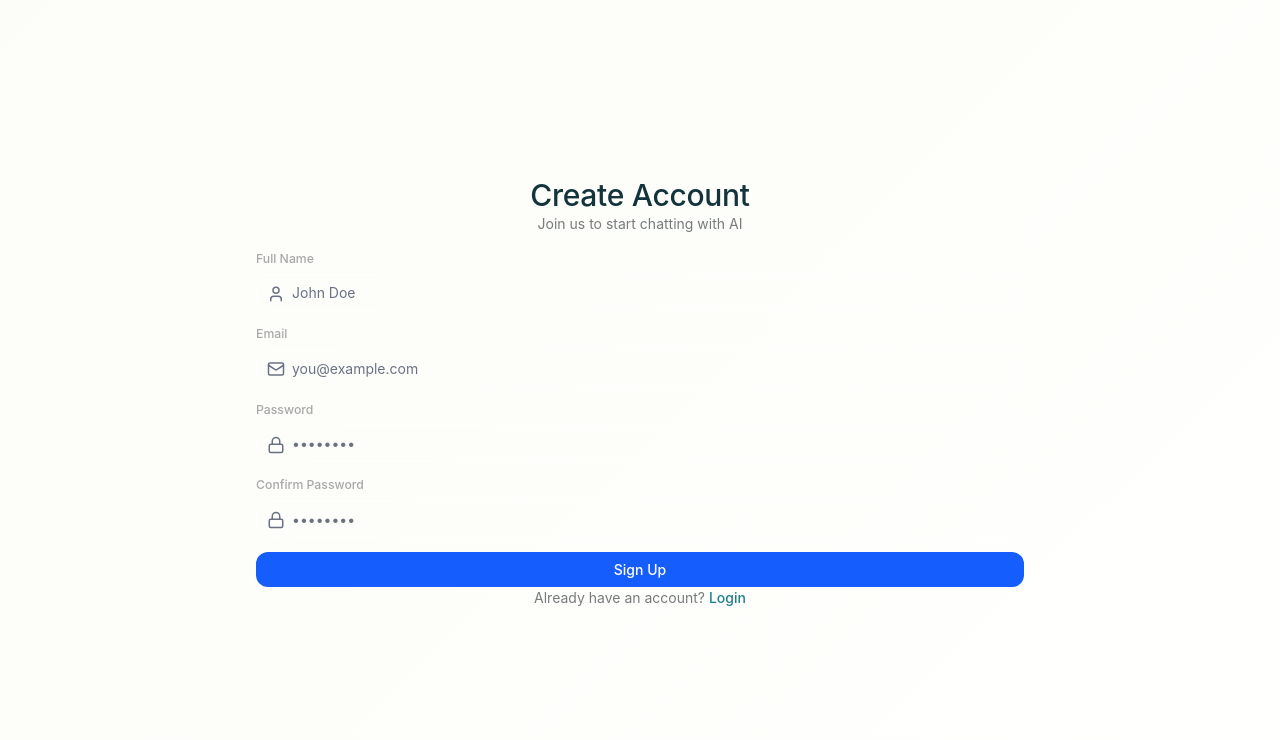
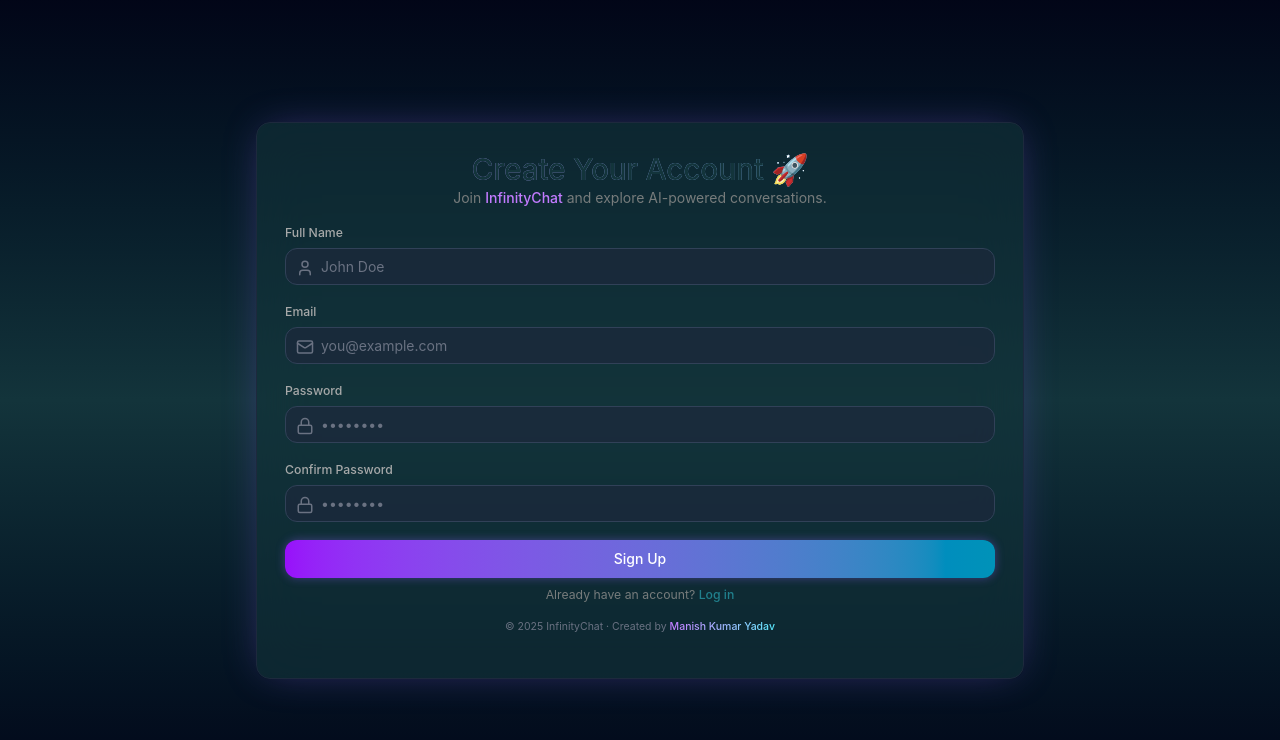
Before and after one commit to Manish-Yadav77/InfinityChat, a React (Vite) app in the folder Frontend/: page /signup in a window 1280 px wide. Shown: the top 740 px of the page. Built offline with nearby package versions, Linux system fonts and the light colour scheme; a web font is replaced by a local one.

Commit message:
InfinityChat

```diff
--- a/Frontend/src/pages/Login.jsx
+++ b/Frontend/src/pages/Login.jsx
@@ -13,7 +13,7 @@ export default function Login() {
   const handleChange = (e) => {
     setFormData({
       ...formData,
-      [e.target.name]: e.target.value
+      [e.target.name]: e.target.value,
     });
     setClientError('');
   };
@@ -34,21 +34,25 @@ export default function Login() {
   };
 
   return (
-    <div className="min-h-screen bg-dark-bg flex items-center justify-center px-4">
-      <div className="w-full max-w-md">
+    <div className="min-h-screen bg-linear-to-b from-slate-950 via-slate-900 to-slate-950 flex items-center justify-center px-4 sm:px-6">
+      <div className="w-full max-w-md backdrop-blur-xl bg-slate-900/60 border border-slate-800 rounded-2xl p-8 shadow-[0_0_40px_-10px_rgba(99,102,241,0.5)] transition-all duration-300">
 
         {/* Header */}
         <div className="text-center mb-8">
-          <h1 className="text-3xl font-bold text-white mb-2">Welcome Back</h1>
-          <p className="text-gray-400">Sign in to your account to continue</p>
+          <h1 className="text-4xl font-bold mb-3 bg-linear-to-r from-purple-400 to-cyan-300 bg-clip-text text-transparent">
+            Welcome Back 👋
+          </h1>
+          <p className="text-gray-400 text-sm sm:text-base">
+            Log in to continue your <span className="text-purple-400 font-medium">InfinityChat</span> journey.
+          </p>
         </div>
 
         {/* Form */}
-        <form onSubmit={handleSubmit} className="space-y-4">
+        <form onSubmit={handleSubmit} className="space-y-5">
 
           {/* Error Message */}
           {(clientError || error) && (
-            <div className="p-3 bg-red-500/20 border border-red-500 text-red-400 rounded-lg text-sm">
+            <div className="p-3 bg-red-500/10 border border-red-500/30 text-red-400 rounded-lg text-sm text-center">
               {clientError || error}
             </div>
           )}
@@ -65,8 +69,9 @@ export default function Login() {
                 onChange={handleChange}
                 required
                 placeholder="you@example.com"
-                className="w-full pl-10 pr-4 py-2 bg-dark-secondary border border-dark-tertiary
-                           rounded-lg text-white placeholder-gray-500 focus:outline-none focus:border-blue-500"
+                className="w-full pl-10 pr-4 py-2 bg-slate-800/70 border border-slate-700
+                           rounded-lg text-white placeholder-gray-500 focus:outline-none
+                           focus:border-purple-500 focus:ring-1 focus:ring-purple-500 transition-all"
               />
             </div>
           </div>
@@ -83,8 +88,9 @@ export default function Login() {
                 onChange={handleChange}
                 required
                 placeholder="••••••••"
-                className="w-full pl-10 pr-4 py-2 bg-dark-secondary border border-dark-tertiary
-                           rounded-lg text-white placeholder-gray-500 focus:outline-none focus:border-blue-500"
+                className="w-full pl-10 pr-4 py-2 bg-slate-800/70 border border-slate-700
+                           rounded-lg text-white placeholder-gray-500 focus:outline-none
+                           focus:border-purple-500 focus:ring-1 focus:ring-purple-500 transition-all"
               />
             </div>
           </div>
@@ -93,8 +99,10 @@ export default function Login() {
           <button
             type="submit"
             disabled={loading}
-            className="w-full py-2 bg-blue-600 hover:bg-blue-700 disabled:bg-blue-600/50
-                      text-white font-semibold rounded-lg transition flex items-center justify-center gap-2"
+            className="w-full py-2.5 bg-linear-to-r from-purple-600 to-cyan-600
+                      hover:from-purple-500 hover:to-cyan-500 disabled:opacity-60
+                      text-white font-semibold rounded-lg transition-all flex items-center
+                      justify-center gap-2 shadow-[0_0_10px_rgba(139,92,246,0.4)] hover:shadow-[0_0_15px_rgba(139,92,246,0.6)]"
           >
             {loading && <Loader size={18} className="animate-spin" />}
             {loading ? 'Logging in...' : 'Login'}
@@ -102,11 +110,22 @@ export default function Login() {
         </form>
 
         {/* Sign Up Link */}
-        <p className="text-center text-gray-400 mt-6">
-          Don't have an account?{' '}
-          <Link to="/signup" className="text-blue-500 hover:text-blue-400 font-medium">
+        <p className="text-center text-gray-400 mt-8 text-sm">
+          Don’t have an account?{' '}
+          <Link
+            to="/signup"
+            className="text-purple-400 hover:text-purple-300 font-medium transition-all"
+          >
             Sign up
           </Link>
+        </p>
+
+        {/* Footer Note */}
+        <p className="text-center text-gray-500 text-xs mt-6">
+          © {new Date().getFullYear()} InfinityChat · Designed by{' '}
+          <span className="text-transparent bg-clip-text bg-linear-to-r from-purple-400 to-cyan-300 font-semibold">
+            Manish Kumar Yadav
+          </span>
         </p>
       </div>
     </div>
--- a/Frontend/src/pages/SignUp.jsx
+++ b/Frontend/src/pages/SignUp.jsx
@@ -10,7 +10,7 @@ export default function SignUp() {
     name: '',
     email: '',
     password: '',
-    confirmPassword: ''
+    confirmPassword: '',
   });
   const [loading, setLoading] = useState(false);
   const [clientError, setClientError] = useState('');
@@ -18,7 +18,7 @@ export default function SignUp() {
   const handleChange = (e) => {
     setFormData({
       ...formData,
-      [e.target.name]: e.target.value
+      [e.target.name]: e.target.value,
     });
     setClientError('');
   };
@@ -27,7 +27,6 @@ export default function SignUp() {
     e.preventDefault();
     setClientError('');
 
-    // Validate
     if (formData.password !== formData.confirmPassword) {
       setClientError('Passwords do not match');
       return;
@@ -39,12 +38,11 @@ export default function SignUp() {
     }
 
     setLoading(true);
-
     try {
       await signup({
         name: formData.name,
         email: formData.email,
-        password: formData.password
+        password: formData.password,
       });
       navigate('/home');
     } catch (error) {
@@ -55,21 +53,24 @@ export default function SignUp() {
   };
 
   return (
-    <div className="min-h-screen bg-dark-bg flex items-center justify-center px-4">
-      <div className="w-full max-w-md">
+    <div className="min-h-screen bg-gradient-to-b from-slate-950 via-slate-900 to-slate-950 flex items-center justify-center px-4 sm:px-6">
+      <div className="w-full max-w-md backdrop-blur-xl bg-slate-900/60 border border-slate-800 rounded-2xl p-8 shadow-[0_0_40px_-10px_rgba(139,92,246,0.4)] transition-all duration-300">
 
         {/* Header */}
         <div className="text-center mb-8">
-          <h1 className="text-3xl font-bold text-white mb-2">Create Account</h1>
-          <p className="text-gray-400">Join us to start chatting with AI</p>
+          <h1 className="text-4xl font-bold text-gray-100 mb-3 bg-gradient-to-r from-purple-400 to-cyan-300 bg-clip-text text-transparent">
+            Create Your Account 🚀
+          </h1>
+          <p className="text-gray-400 text-sm sm:text-base">
+            Join <span className="text-purple-400 font-semibold">InfinityChat</span> and explore AI-powered conversations.
+          </p>
         </div>
 
         {/* Form */}
-        <form onSubmit={handleSubmit} className="space-y-4">
-
-          {/* Error Message */}
+        <form onSubmit={handleSubmit} className="space-y-5">
+          {/* Error */}
           {(clientError || error) && (
-            <div className="p-3 bg-red-500/20 border border-red-500 text-red-400 rounded-lg text-sm">
+            <div className="p-3 bg-red-500/10 border border-red-500/30 text-red-400 rounded-lg text-sm text-center">
               {clientError || error}
             </div>
           )}
@@ -86,8 +87,9 @@ export default function SignUp() {
                 onChange={handleChange}
                 required
                 placeholder="John Doe"
-                className="w-full pl-10 pr-4 py-2 bg-dark-secondary border border-dark-tertiary
-                           rounded-lg text-white placeholder-gray-500 focus:outline-none focus:border-blue-500"
+                className="w-full pl-10 pr-4 py-2 bg-slate-800/70 border border-slate-700
+                           rounded-lg text-white placeholder-gray-500 focus:outline-none
+                           focus:border-purple-500 focus:ring-1 focus:ring-purple-500 transition-all"
               />
             </div>
           </div>
@@ -104,8 +106,9 @@ export default function SignUp() {
                 onChange={handleChange}
                 required
                 placeholder="you@example.com"
-                className="w-full pl-10 pr-4 py-2 bg-dark-secondary border border-dark-tertiary
-                           rounded-lg text-white placeholder-gray-500 focus:outline-none focus:border-blue-500"
+                className="w-full pl-10 pr-4 py-2 bg-slate-800/70 border border-slate-700
+                           rounded-lg text-white placeholder-gray-500 focus:outline-none
+                           focus:border-purple-500 focus:ring-1 focus:ring-purple-500 transition-all"
               />
             </div>
           </div>
@@ -122,8 +125,9 @@ export default function SignUp() {
                 onChange={handleChange}
                 required
                 placeholder="••••••••"
-                className="w-full pl-10 pr-4 py-2 bg-dark-secondary border border-dark-tertiary
-                           rounded-lg text-white placeholder-gray-500 focus:outline-none focus:border-blue-500"
+                className="w-full pl-10 pr-4 py-2 bg-slate-800/70 border border-slate-700
+                           rounded-lg text-white placeholder-gray-500 focus:outline-none
+                           focus:border-purple-500 focus:ring-1 focus:ring-purple-500 transition-all"
               />
             </div>
           </div>
@@ -140,18 +144,21 @@ export default function SignUp() {
                 onChange={handleChange}
                 required
                 placeholder="••••••••"
-                className="w-full pl-10 pr-4 py-2 bg-dark-secondary border border-dark-tertiary
-                           rounded-lg text-white placeholder-gray-500 focus:outline-none focus:border-blue-500"
+                className="w-full pl-10 pr-4 py-2 bg-slate-800/70 border border-slate-700
+                           rounded-lg text-white placeholder-gray-500 focus:outline-none
+                           focus:border-purple-500 focus:ring-1 focus:ring-purple-500 transition-all"
               />
             </div>
           </div>
 
-          {/* Submit Button */}
+          {/* Button */}
           <button
             type="submit"
             disabled={loading}
-            className="w-full py-2 bg-blue-600 hover:bg-blue-700 disabled:bg-blue-600/50
-                      text-white font-semibold rounded-lg transition flex items-center justify-center gap-2"
+            className="w-full py-2.5 bg-gradient-to-r from-purple-600 to-cyan-600
+                      hover:from-purple-500 hover:to-cyan-500 disabled:opacity-60
+                      text-white font-semibold rounded-lg transition-all flex items-center
+                      justify-center gap-2 shadow-[0_0_10px_rgba(139,92,246,0.4)] hover:shadow-[0_0_15px_rgba(139,92,246,0.6)]"
           >
             {loading && <Loader size={18} className="animate-spin" />}
             {loading ? 'Creating Account...' : 'Sign Up'}
@@ -159,11 +166,22 @@ export default function SignUp() {
         </form>
 
         {/* Login Link */}
-        <p className="text-center text-gray-400 mt-6">
+        <p className="text-center text-gray-400 mt-8 text-sm">
           Already have an account?{' '}
-          <Link to="/login" className="text-blue-500 hover:text-blue-400 font-medium">
-            Login
+          <Link
+            to="/login"
+            className="text-purple-400 hover:text-purple-300 font-medium transition-all"
+          >
+            Log in
           </Link>
+        </p>
+
+        {/* Footer */}
+        <p className="text-center text-gray-500 text-xs mt-6">
+          © {new Date().getFullYear()} InfinityChat · Created by{' '}
+          <span className="text-transparent bg-clip-text bg-gradient-to-r from-purple-400 to-cyan-300 font-semibold">
+            Manish Kumar Yadav
+          </span>
         </p>
       </div>
     </div>
```
